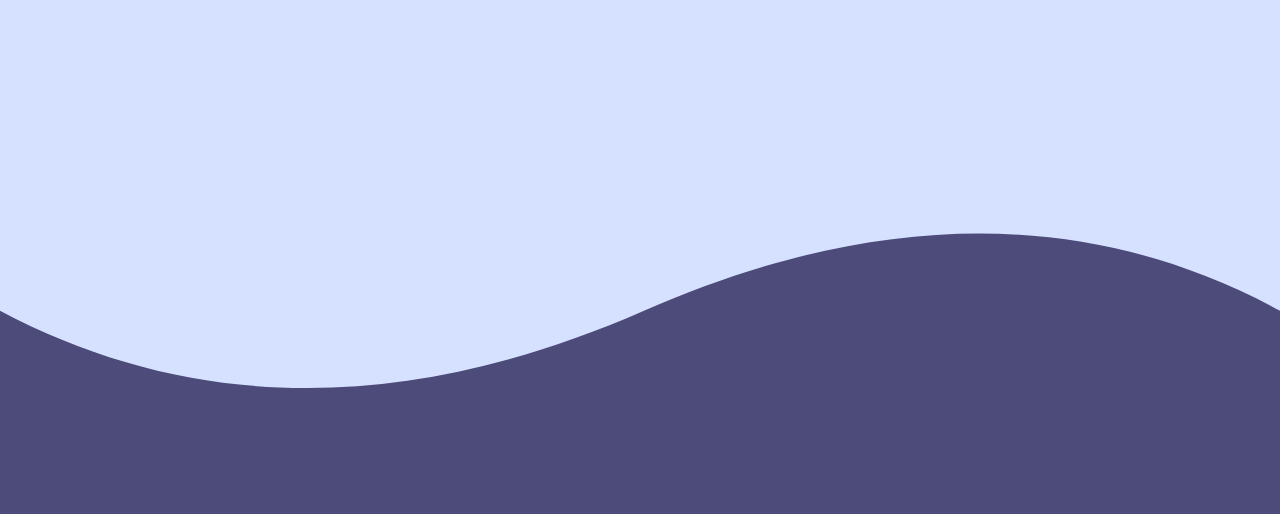
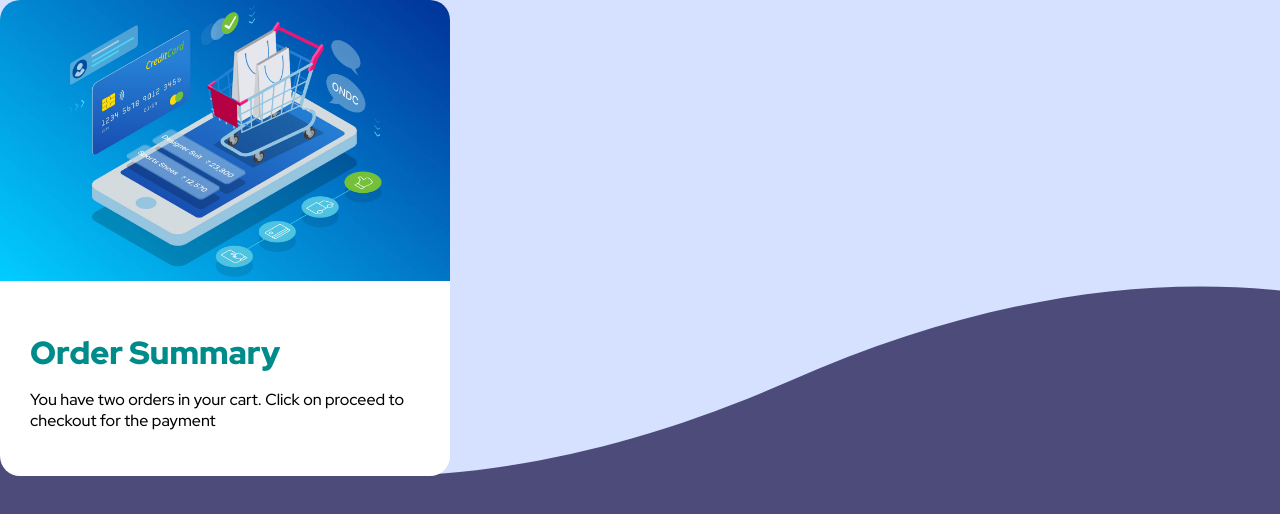
Before and after one commit to ironhide554/Order-Page, a plain HTML site: page index.html in a window 1280 px wide. Drawn offline with Linux system fonts and the light colour scheme.

Commit message:
styling of shopping cart

```diff
--- a/index.html
+++ b/index.html
@@ -5,9 +5,21 @@
     <meta name="viewport" content="width=device-width, initial-scale=1.0">
     <title>Order Confirmation</title>
     <link rel="stylesheet" href="styles.css">
+
 </head>
 <body>
-    <div class="card"></div>
+    <div class="card">
+        <img src="Images/order.jpg" alt="Cart Image" class="cart">
+        <div class="container">
+            <h2 class="title">Order Summary</h2>
+            <p>You have two orders in your cart.
+                Click on proceed to checkout for the payment
+            </p>
+
+
+        </div>
+
+    </div>
 
 </body>
 </html>
--- a/styles.css
+++ b/styles.css
@@ -1,7 +1,46 @@
+@import url('https://fonts.googleapis.com/css2?family=Red+Hat+Display:wght@500;700;900&display=swap');
+
+
+
+*{
+    margin: 0;
+    padding: 0;
+    box-sizing: border-box;
+}
+
+
 body{
     background-image: url(Images/pattern-background-desktop.svg);
     background-repeat: no-repeat;
     background-size: cover;
     background-color: rgb(77, 75, 122);
+    font-size: 16px;
+    font-family: 'Red Hat Display', sans-serif;
 
 }
+
+.card{
+    width: 450px;
+    background-color: white;
+    border-radius: 20px;
+    overflow: hidden;
+}
+
+.cart{
+    width: 100%
+
+}
+.title{
+    color: darkcyan;
+    font-weight: 900;
+    font-size: 32px;
+
+}
+
+.container{
+    padding: 30px;
+}
+
+.container > *{
+    margin: 15px 0;
+}
```
Also changed, not shown: Images/order.jpg (added).
